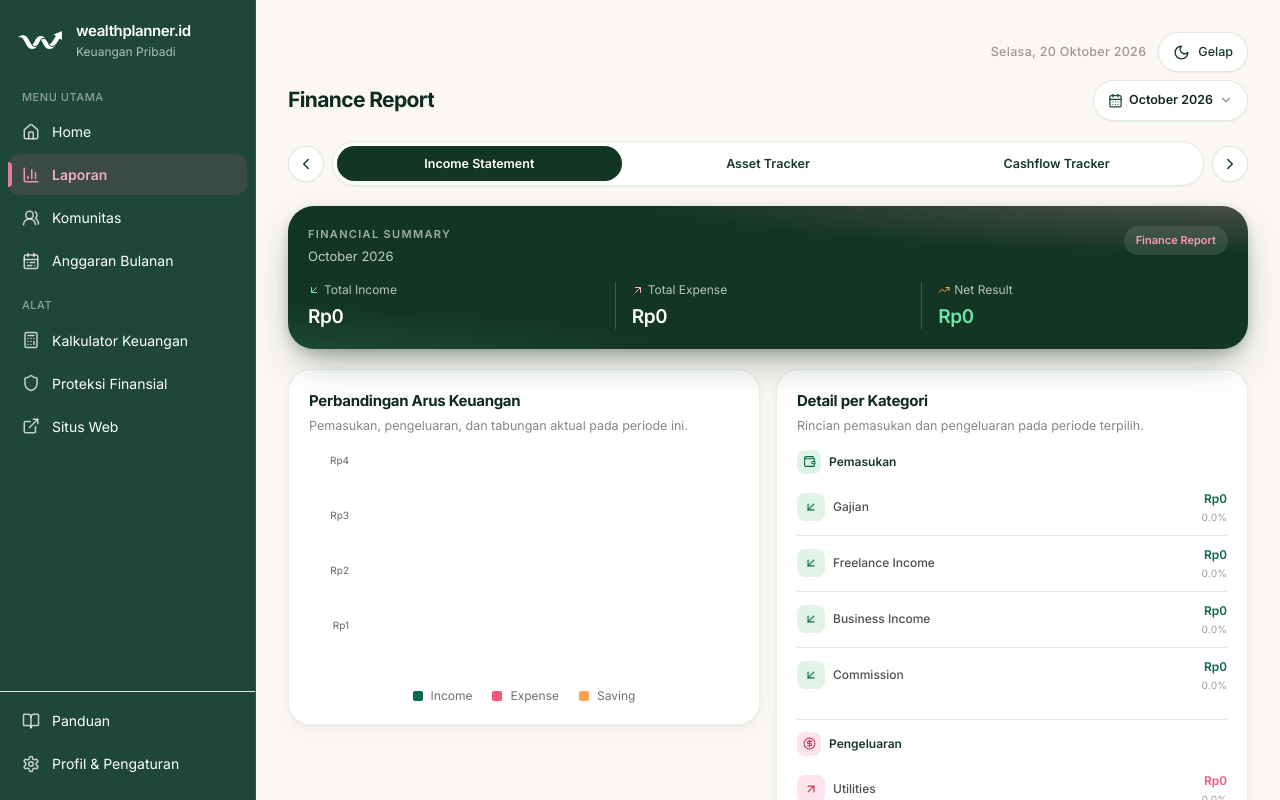
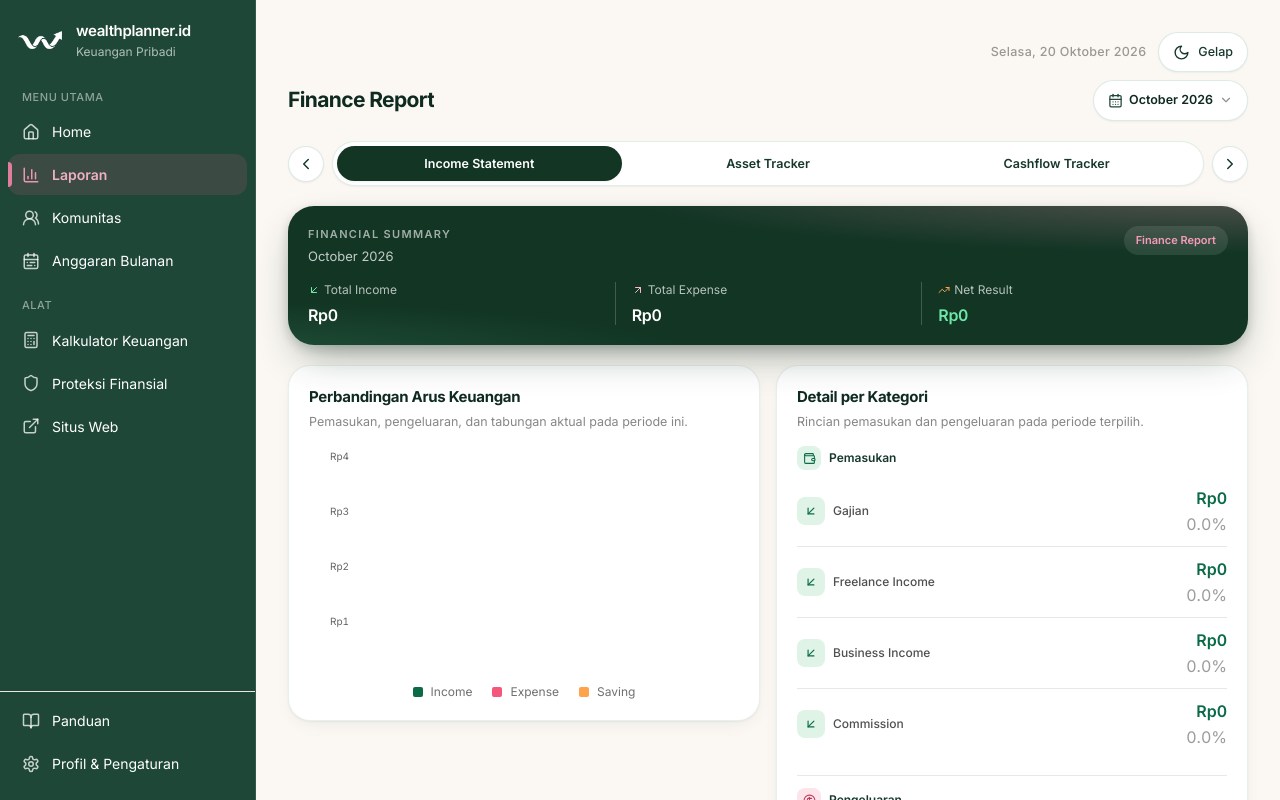
Before and after one commit to jasminework2023/personal-wealthplanner, a React (Vite) app: page /dashboard/finance in a window 1280 px wide. Shown: the top 800 px of the page. Built offline with nearby package versions, Linux system fonts and the light colour scheme; the HTML template or start-up script is replaced by a standard one.

Commit message:
Fix numeric wrapping and calculator desktop overflow

```diff
--- a/src/index.css
+++ b/src/index.css
@@ -493,3 +493,49 @@ html.dark .wp-nav {
 /* Dark: halaman & kartu */
 html.dark .hero-butter { color: #123524; }
 html.dark .page-sub { color: #b8c9c1; }
+
+
+/* Wealth Planner: keep numeric values on one line throughout the app. */
+.num,
+.tabular-nums,
+[data-numeric],
+.recharts-label,
+.recharts-cartesian-axis-tick-value {
+  white-space: nowrap;
+  font-variant-numeric: tabular-nums;
+  overflow-wrap: normal;
+  word-break: keep-all;
+}
+
+.num,
+.tabular-nums {
+  min-width: 0;
+  max-width: 100%;
+  font-size: clamp(0.72rem, 2.7vw, 1em);
+}
+
+/* Calculator: preserve mobile layout while allowing desktop content to shrink
+   inside grids instead of clipping or pushing columns beyond their cards. */
+.wp-calculator,
+.wp-calculator .card,
+.wp-calculator [class*="grid"],
+.wp-calculator [class*="flex"] {
+  min-width: 0;
+}
+
+.wp-calculator {
+  width: 100%;
+  max-width: 100%;
+}
+
+@media (min-width: 768px) {
+  .wp-calculator {
+    overflow-x: clip;
+  }
+
+  .wp-calculator input,
+  .wp-calculator select,
+  .wp-calculator button {
+    max-width: 100%;
+  }
+}
```
